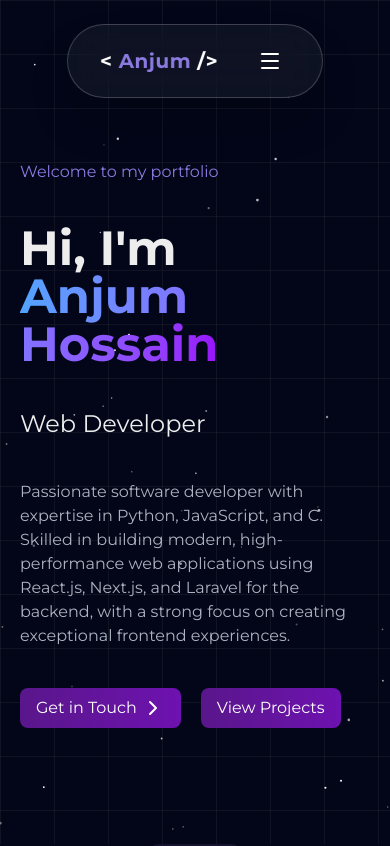
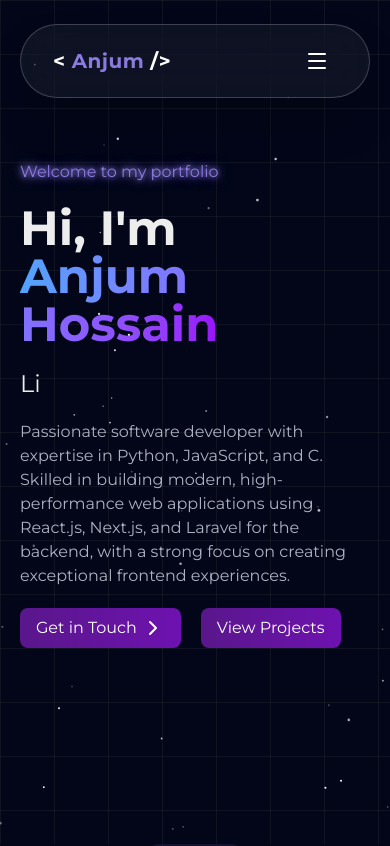
Before and after one commit to ahrafi16/ahrPortfolio, a Next.js app: page / in a window 390 px wide. Shown: the top 846 px of the page. Built offline with nearby package versions, Linux system fonts and the light colour scheme.

Commit message:
Completed

```diff
--- a/app/about/page.js
+++ b/app/about/page.js
@@ -58,7 +58,7 @@ const page = () => {
                 title="Know About Me"
                 description="A Computer Science student with a strong focus on both Frontend and Backend development. I&apos;m passionate about turning ideas into modern, dynamic, and user-focused web applications"
             />
-            <div className="flex items-center my-20 gap-10">
+            <div className="flex flex-col md:flex-row items-center my-20 gap-10">
                 <div className="bg-[#27293a] flex-1 flex items-center justify-center p-9 border border-gray-600 rounded-xl">
                     <Image
                         className="rounded-lg"
--- a/app/globals.css
+++ b/app/globals.css
@@ -97,3 +97,19 @@ body {
     0 4px 16px 0 rgba(31, 38, 135, 0.3),
     inset 0 1px 1px rgba(255, 255, 255, 0.3);
 }
+
+.text-glow {
+  animation: glow-pulse 2s ease-in-out infinite;
+}
+
+@keyframes glow-pulse {
+  0%, 100% {
+    text-shadow: 0 0 2px currentColor;
+  }
+  50% {
+    text-shadow:
+      0 0 6px currentColor,
+      0 0 12px currentColor,
+      0 0 18px currentColor;
+  }
+}
--- a/components/layout/Footer.js
+++ b/components/layout/Footer.js
@@ -16,16 +16,16 @@ const Footer = () => {
                     <p className='text-second'>Connect with me</p>
                     <div>
                         <div className='flex items-center gap-4 text-gray-400'>
-                            <a className='bg-slate-900 p-2 rounded-full hover:text-prim transition-colors' href="https://github.com/your-username" target="_blank" rel="noopener noreferrer">
+                            <a className='bg-slate-900 p-2 rounded-full hover:text-prim transition-colors' href="https://github.com/ahrafi16" target="_blank" rel="noopener noreferrer">
                                 <Github />
                             </a>
-                            <a className='bg-slate-900 p-2 rounded-full hover:text-prim transition-colors' href="https://linkedin.com/in/your-profile" target="_blank" rel="noopener noreferrer">
+                            <a className='bg-slate-900 p-2 rounded-full hover:text-prim transition-colors' href="https://www.linkedin.com/in/anjum-hossain-519a192b2/" target="_blank" rel="noopener noreferrer">
                                 <Linkedin />
                             </a>
-                            <a className='bg-slate-900 p-2 rounded-full hover:text-prim transition-colors' href="https://instagram.com/your-username" target="_blank" rel="noopener noreferrer">
+                            <a className='bg-slate-900 p-2 rounded-full hover:text-prim transition-colors' href="https://www.instagram.com/rafianjumhossain/" target="_blank" rel="noopener noreferrer">
                                 <Instagram />
                             </a>
-                            <a className='bg-slate-900 p-2 rounded-full hover:text-prim transition-colors' href="mailto:your-email@example.com">
+                            <a className='bg-slate-900 p-2 rounded-full hover:text-prim transition-colors' href="mailto:anjumhossainrafi16@gmail.com" target="_blank" rel="noopener noreferrer">
                                 <Mail />
                             </a>
                         </div>
--- a/components/layout/Navbar.js
+++ b/components/layout/Navbar.js
@@ -21,10 +21,10 @@ const Navbar = () => {
     ];
 
     return (
-        <header className="fixed top-6 left-1/2 -translate-x-1/2 z-50 w-auto">
-            <div className="backdrop-blur-xl bg-white/5 border border-white/20 rounded-full shadow-2xl px-8 py-4 flex items-center gap-8">
+        <header className="fixed top-6 left-1/2 -translate-x-1/2 z-50 w-full px-5 md:w-auto">
+            <div className="backdrop-blur-xl bg-white/5 border border-white/20 rounded-full shadow-2xl px-8 py-4 flex justify-between items-center gap-8">
                 <Link href="/" className="text-xl font-bold text-white tracking-wide whitespace-nowrap">
-                    &lt; <span className="text-prim">Anjum</span> /&gt;
+                    &lt; <span className="text-prim hover:text-white transition">Anjum</span> /&gt;
                 </Link>
 
                 {/* Desktop Menu */}
@@ -61,14 +61,14 @@ const Navbar = () => {
                             animate={{ opacity: 0.5 }}
                             exit={{ opacity: 0 }}
                             onClick={() => setIsOpen(false)}
-                            className="fixed inset-0 bg-black z-40"
+                            className="fixed inset-0 z-40"
                         />
                         <motion.nav
                             initial={{ x: "100%" }}
                             animate={{ x: 0 }}
                             exit={{ x: "100%" }}
                             transition={{ type: "spring", stiffness: 70, damping: 15 }}
-                            className="fixed top-0 right-0 h-full w-3/4 max-w-sm bg-gray-900/95 backdrop-blur-xl border-l border-white/10 z-50 p-8 flex flex-col items-start space-y-6 rounded-l-3xl"
+                            className="fixed top-0 right-0 h-auto w-2/4 max-w-sm bg-white/5 backdrop-blur-xl  border-l border-white/10 z-50 p-8 flex flex-col items-start space-y-6 rounded-l-3xl"
                         >
                             <button
                                 onClick={() => setIsOpen(false)}
@@ -82,7 +82,7 @@ const Navbar = () => {
                                     key={index}
                                     href={item.link}
                                     onClick={() => setIsOpen(false)}
-                                    className="text-white/80 text-lg font-medium hover:text-blue-400 transition duration-200"
+                                    className="text-white/80 text-lg font-medium hover:text-prim transition duration-200"
                                 >
                                     {item.name}
                                 </Link>
--- a/components/sections/HeroSection.js
+++ b/components/sections/HeroSection.js
@@ -1,17 +1,17 @@
 "use client";
-// import Image from "next/image";
 import Button from "../ui/Button";
 import { ChevronRight } from 'lucide-react';
 import Link from "next/link";
-// import developerAnimation from "/developer.json";
 import Lottie from "lottie-react";
 import { useEffect, useState } from "react";
+import { TypeAnimation } from "react-type-animation";
 
 
 
 
 const HeroSectioiin = () => {
     const [animationData, setAnimationData] = useState(null);
+    const text = "Welcome to my portfolio";
     useEffect(() => {
         fetch("/developer.json")
             .then((response) => response.json())
@@ -21,10 +21,25 @@ const HeroSectioiin = () => {
     return (
         <div className="flex flex-col md:flex-row justify-between  pt-40 md:pt-0 min-h-screen items-center">
 
-            <div className="flex flex-col gap-10 md:gap-5 flex-1">
-                <p className="text-prim">Welcome to my portfolio</p>
+            <div className="flex flex-col gap-5 flex-1">
+                <p className="text-prim text-glow">Welcome to my portfolio</p>
                 <h1 className="text-5xl font-bold">Hi, I&apos;m <br /> <span className="bg-linear-to-r from-blue-400 to-purple-600 bg-clip-text text-transparent">Anjum Hossain</span>  </h1>
-                <h3 className="text-2xl">Web Developer</h3>
+                {/* <h3 className="text-2xl">Web Developer</h3> */}
+                <TypeAnimation
+                    sequence={[
+                        'Web Developer',
+                        2000,
+                        'Tech Enthusiast',
+                        2000,
+                        'Lifelong Learner',
+                        2000,
+                    ]}
+                    wrapper="h3"
+                    speed={50}
+                    className="text-2xl"
+                    repeat={Infinity}
+                    deletionSpeed={60}
+                />
                 <p className="text-second">
                     Passionate software developer with expertise in Python, JavaScript, and C. Skilled in building modern, high-performance web applications using React.js, Next.js, and Laravel for the backend, with a strong focus on creating exceptional frontend experiences.
                 </p>
--- a/components/ui/ProjectCard.js
+++ b/components/ui/ProjectCard.js
@@ -15,7 +15,7 @@ const ProjectCard = ({ project }) => (
         <div className="space-y-4">
             <h2 className="text-2xl font-semibold">{project.title}</h2>
             <p className="text-second">{project.description}</p>
-            <div className="flex gap-2 items-center">
+            <div className="flex flex-wrap gap-2 items-center">
                 {
                     project.technologies.map((tech) => (
                         <span className="bg-slate-900 py-1 px-2 rounded-4xl text-sm" key={tech}>{tech}</span>
--- a/package.json
+++ b/package.json
@@ -21,6 +21,7 @@
     "next": "16.0.1",
     "react": "19.2.0",
     "react-dom": "19.2.0",
+    "react-type-animation": "^3.2.0",
     "tailwind-merge": "^3.4.0"
   },
   "devDependencies": {
```
Also changed, not shown: app/contact/page.js (+5 -5 lines), 1 other file (tests, documents, lock files or other folders).
